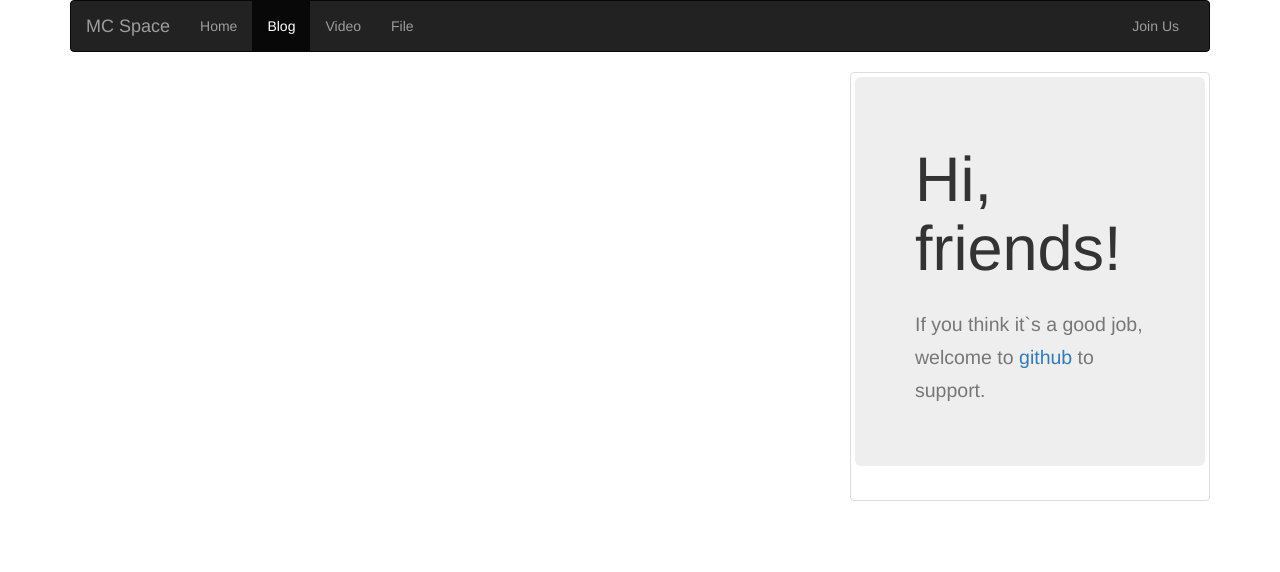
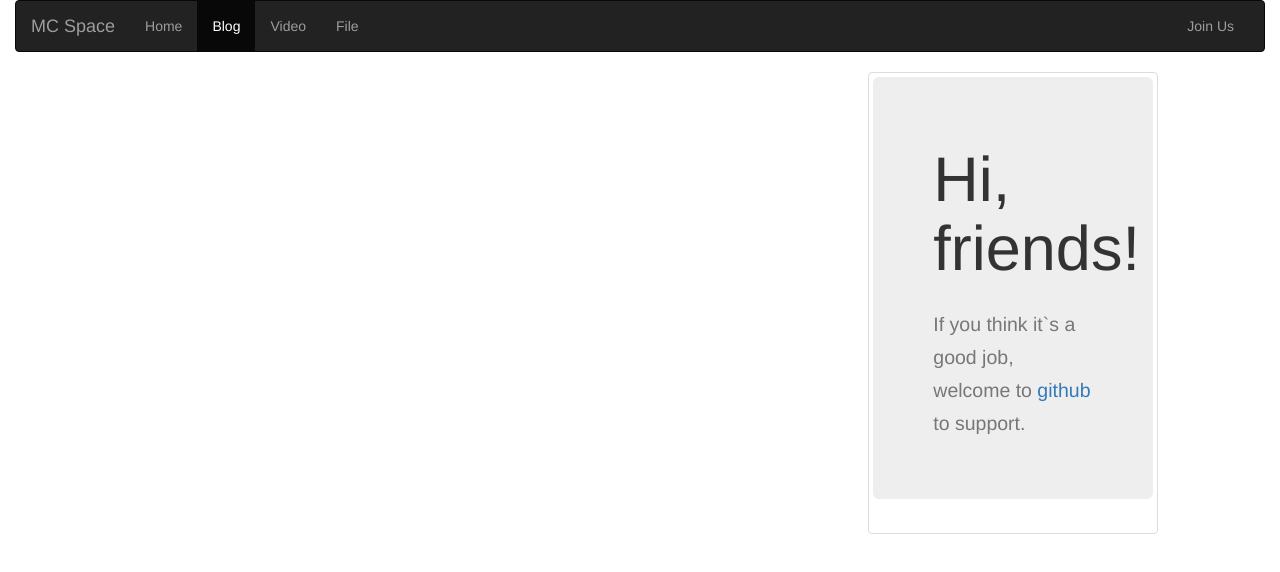
Before and after one commit to leoleil/magic_space, a plain HTML site: page templates/blog.html in a window 1280 px wide. Drawn offline with nearby package versions, Linux system fonts and the light colour scheme; no server answers; files whose address does not match are found by name.

Commit message:
update view

```diff
--- a/templates/blog.html
+++ b/templates/blog.html
@@ -18,7 +18,7 @@
     <![endif]-->
 </head>
 <body>
-<div class="container">
+<div class="container-fluid">
     <nav class="navbar navbar-inverse">
         <div class="container-fluid">
             <!-- Brand and toggle get grouped for better mobile display -->
@@ -46,13 +46,14 @@
         </div><!-- /.container-fluid -->
     </nav>
     <div class="row">
-        <div class="col-md-8">
+        <div class="col-md-1 col-lg-1"></div>
+        <div class="col-md-7 col-lg-7">
             <div class="list-group" id="blog_list"></div>
             <nav aria-label="Page navigation">
                 <ul class="pagination"></ul>
             </nav>
         </div>
-        <div class="col-md-4">
+        <div class="col-md-3 col-lg-3">
             <div class="thumbnail">
                 <div class="jumbotron">
                     <h1>Hi, friends!</h1>
@@ -61,6 +62,7 @@
                 </div>
             </div>
         </div>
+        <div class="col-md-1 col-lg-1"></div>
     </div>
     <div class="p" id="{{ .page }}"></div>
 </div>
```
Also changed, not shown: templates/blog-doc.html (+5 -3 lines), templates/blog-edit.html (+5 -3 lines), templates/blog-view.html (+5 -3 lines), templates/index.html (+1 -1 lines), templates/sign-in.html (+1 -1 lines), templates/video-open.html (+5 -1 lines), templates/video.html (+5 -3 lines).
